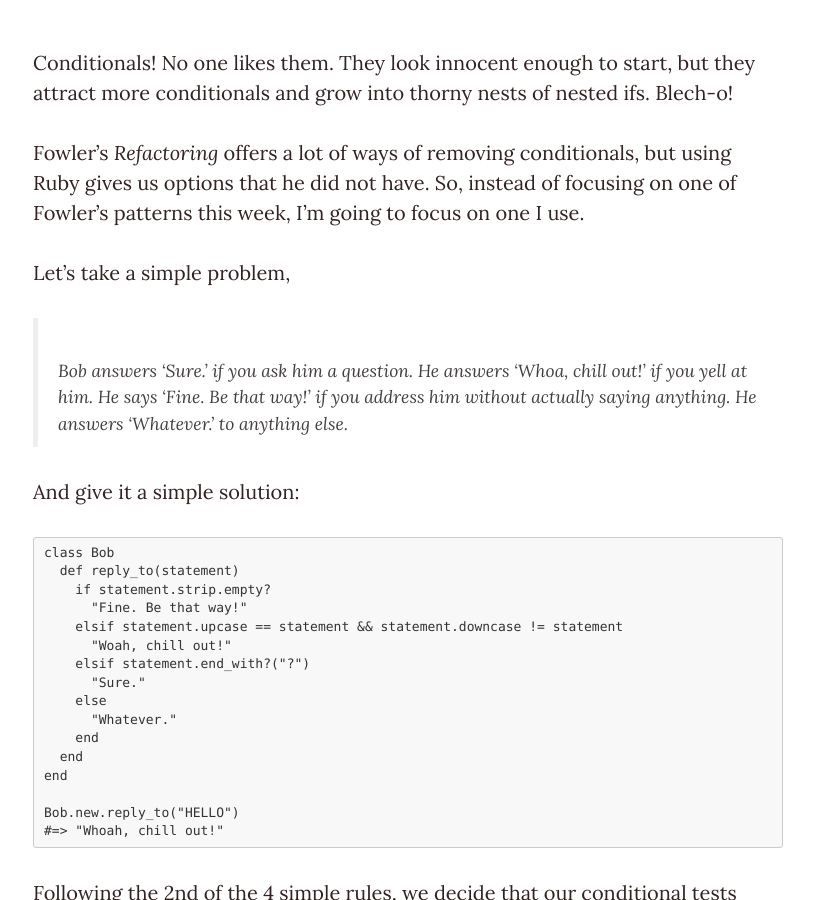
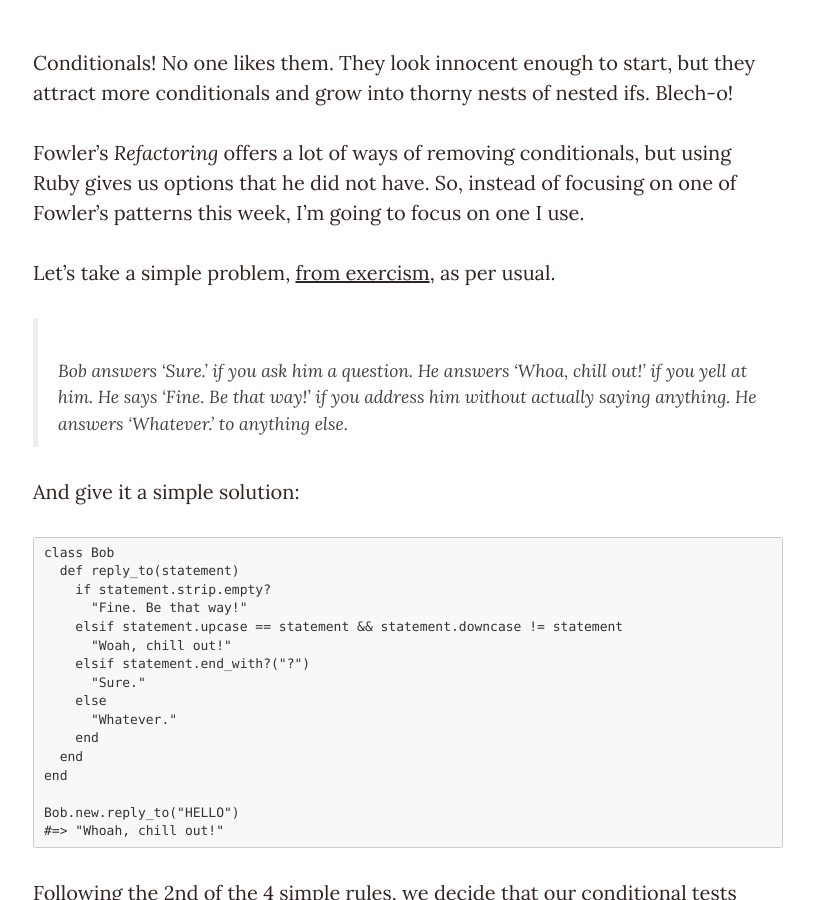
Before and after one commit to IanWhitney/designisrefactoring, a Jekyll site: the page built from _posts/2015-03-09-refactoring-away-a-conditional.markdown, in a window 1280 px wide and 900 px high, scrolled down 505 px. Shown: the whole window, without its empty margins (232-1046 px from the left). Built offline with Jekyll 4.4.1, drawn with Linux system fonts in a browser that asks for light colours; nearby versions of some CDN libraries.

Commit message:
add exercism link

```diff
--- a/_posts/2015-03-09-refactoring-away-a-conditional.markdown
+++ b/_posts/2015-03-09-refactoring-away-a-conditional.markdown
@@ -10,12 +10,13 @@ Fowler's _Refactoring_ offers a lot of ways of removing conditionals, but using
 
 <!--break-->
 
-Let's take a simple problem,
+Let's take a simple problem, [from exercism](https://github.com/exercism/x-common/blob/master/bob.md), as per usual.
 
 > Bob answers 'Sure.' if you ask him a question.
 > He answers 'Whoa, chill out!' if you yell at him.
 > He says 'Fine. Be that way!' if you address him without actually saying anything.
 > He answers 'Whatever.' to anything else.
+
 
 And give it a simple solution:
 
```
